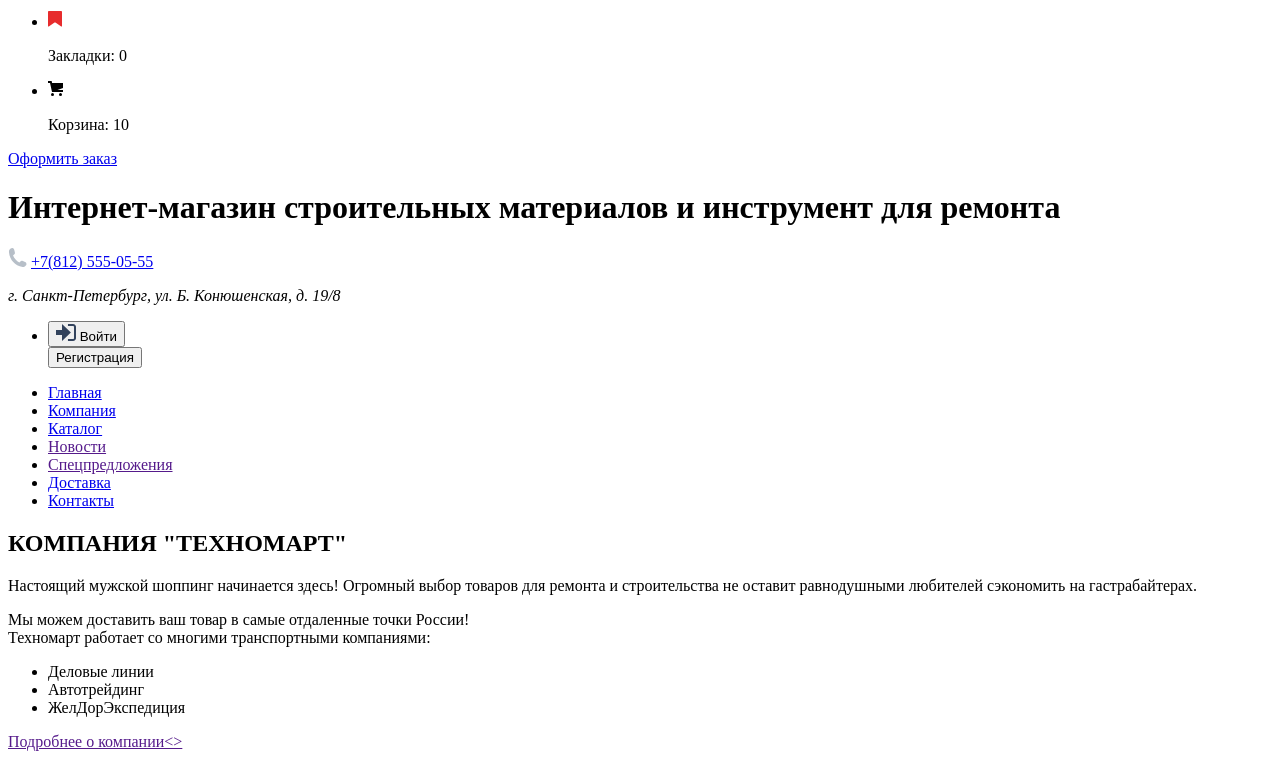
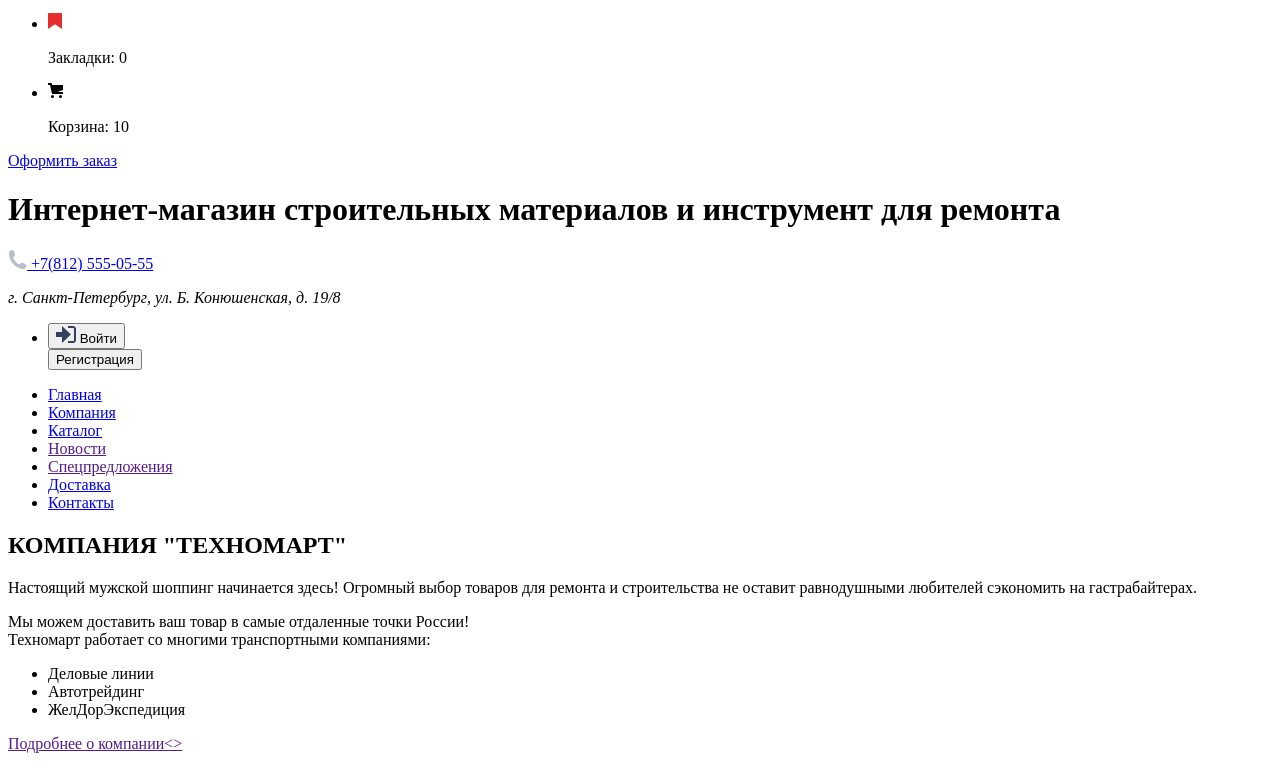
Before and after one commit to LysenokOI/1299739-technomart-27, a plain HTML site: page index.html in a window 1280 px wide. Shown: the part 85-853 px from the top of the page. Drawn offline with Linux system fonts and the light colour scheme.

Commit message:
#3 Подготовка графики: перенес теги иконок поиска и телефона

```diff
--- a/index.html
+++ b/index.html
@@ -9,7 +9,6 @@
   <body>
     <header>
       <div class="header-top">
-        <h2 hidden>Top header bar</h2>
         <a class="logo-top" href="index.html">
           <img
             src="img/icons/logo.svg"
@@ -18,8 +17,8 @@
             alt="Логотип Техномарт"
           >
         </a>
-        <img class="icon-search" src="img/icons/icon-search.svg">
         <form class="search" >
+          <img class="icon-search" src="img/icons/icon-search.svg">
           <input type="search" placeholder="Поиск:" >
         </form>
         <div class="widgets">
@@ -45,8 +44,10 @@
         </h1>
 
         <div class="header-contacts">
-          <img src="img/icons/icon-phone.svg">
-          <a href="tel:+7-812-555-05-55">+7(812) 555-05-55</a>
+          <a class="header-phone" href="tel:+7-812-555-05-55">
+            <img src="img/icons/icon-phone.svg">
+            <span>+7(812) 555-05-55</span></a>
+          </a>
           <address>
             <p>
               г. Санкт-Петербург, ул. Б. Конюшенская, д. 19/8
```
Also changed, not shown: catalog.html (+5 -3 lines).
